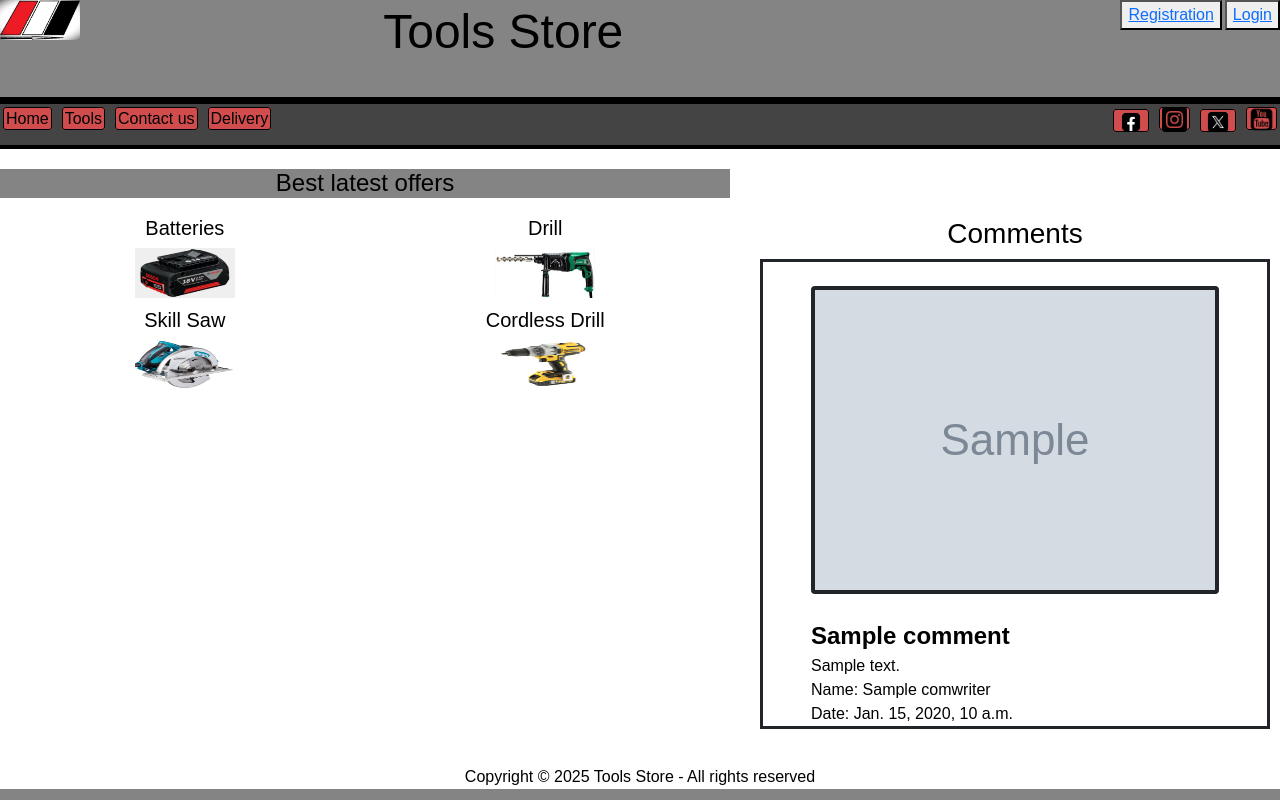
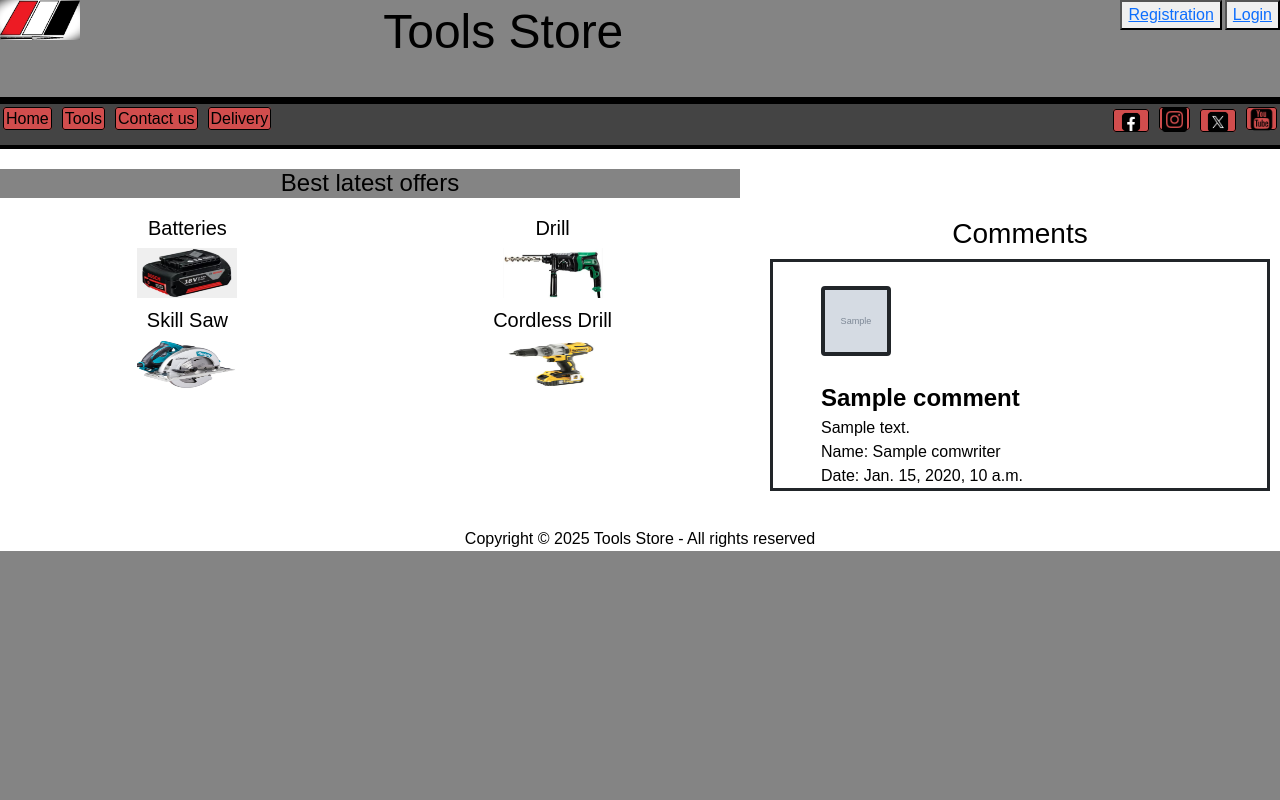
Before and after one commit to DimDeveloper18/Frameworks-Assignment, a Django app: template tools_store/custom_comments/templates/custom_comments/comments_page.html in a window 1280 px wide. Run offline with Django 5.2, Linux system fonts and the light colour scheme; the template is opened without the code that fills it: most values are stand-ins (such as "Sample title", 1, 10 or a date in 2020); grey boxes marked "Sample" are stand-in pictures.

Commit message:
Added 'id' elements for 'msg_sup', 'comw_img' with first style config.

```diff
--- a/tools_store/products_store/static/products_store/css/toolsp.css
+++ b/tools_store/products_store/static/products_store/css/toolsp.css
@@ -1,5 +1,12 @@
                                 /* Tools page style */
 @media screen and (min-width: 320px){
+#msg_sup{
+    display: none;
+}
+#comw_img{
+    width: 70px;
+    height: 70px;
+}
 .ptools{
     width: 98%;
 }
@@ -62,6 +69,9 @@ td img{
             /* Medium screen size table style */
 
              @media screen and (min-width: 768px){
+#msg_sup{
+    display: block;
+}
 #pttable{
     width: 100%;
     height: auto;
```
